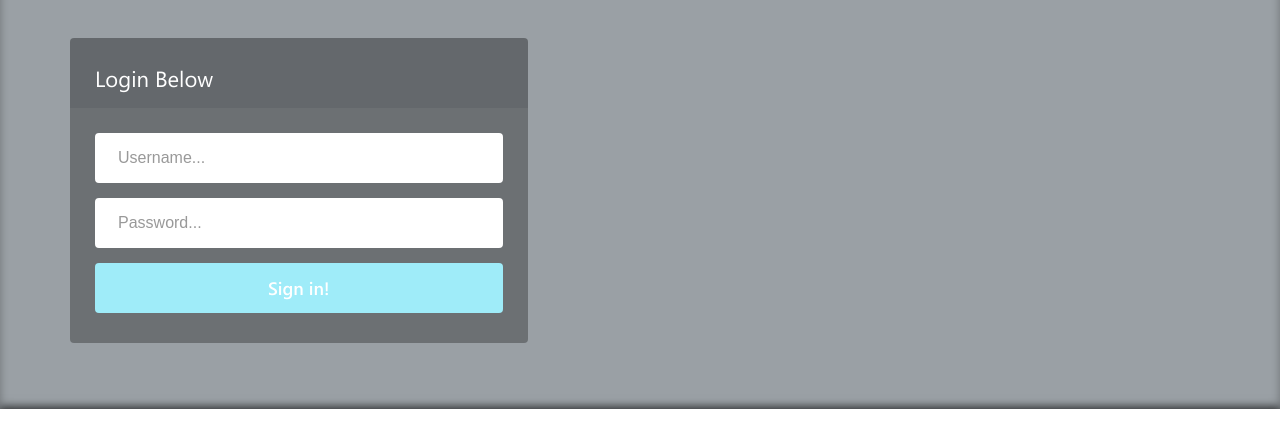
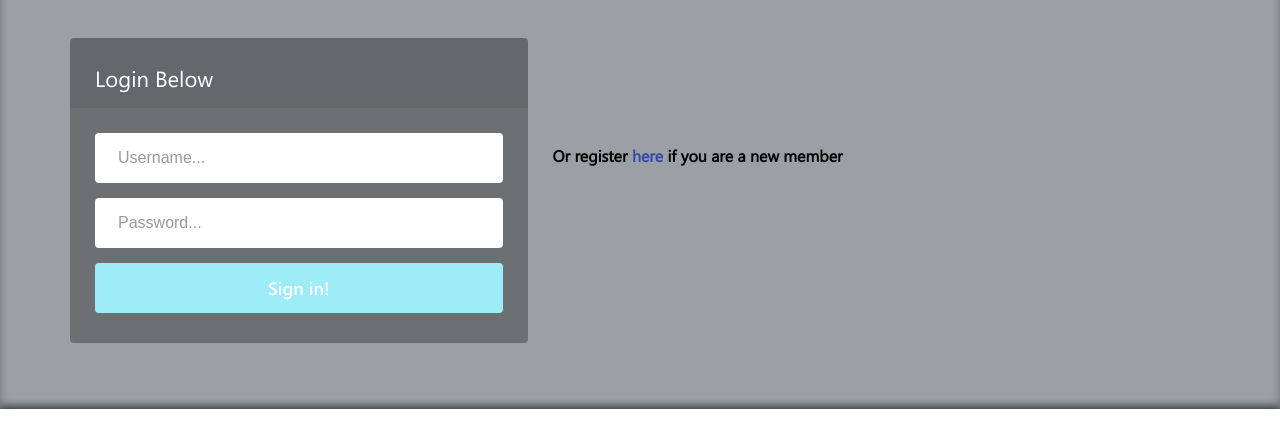
Before and after one commit to Khamisali61/Khamisali61.github.io, a plain HTML site: page designs/UI/index.html in a window 1280 px wide. Shown: the part 226-655 px from the top of the page. Drawn offline with nearby package versions, Linux system fonts and the light colour scheme.

Commit message:
Update index.html

```diff
--- a/designs/UI/index.html
+++ b/designs/UI/index.html
@@ -68,7 +68,7 @@
                                 </div>
                             </div>
 
-
+							<p><b>Or register <a href="register.html">here</a> if you are a new member</b></p>
 
 
                         </div>
```
